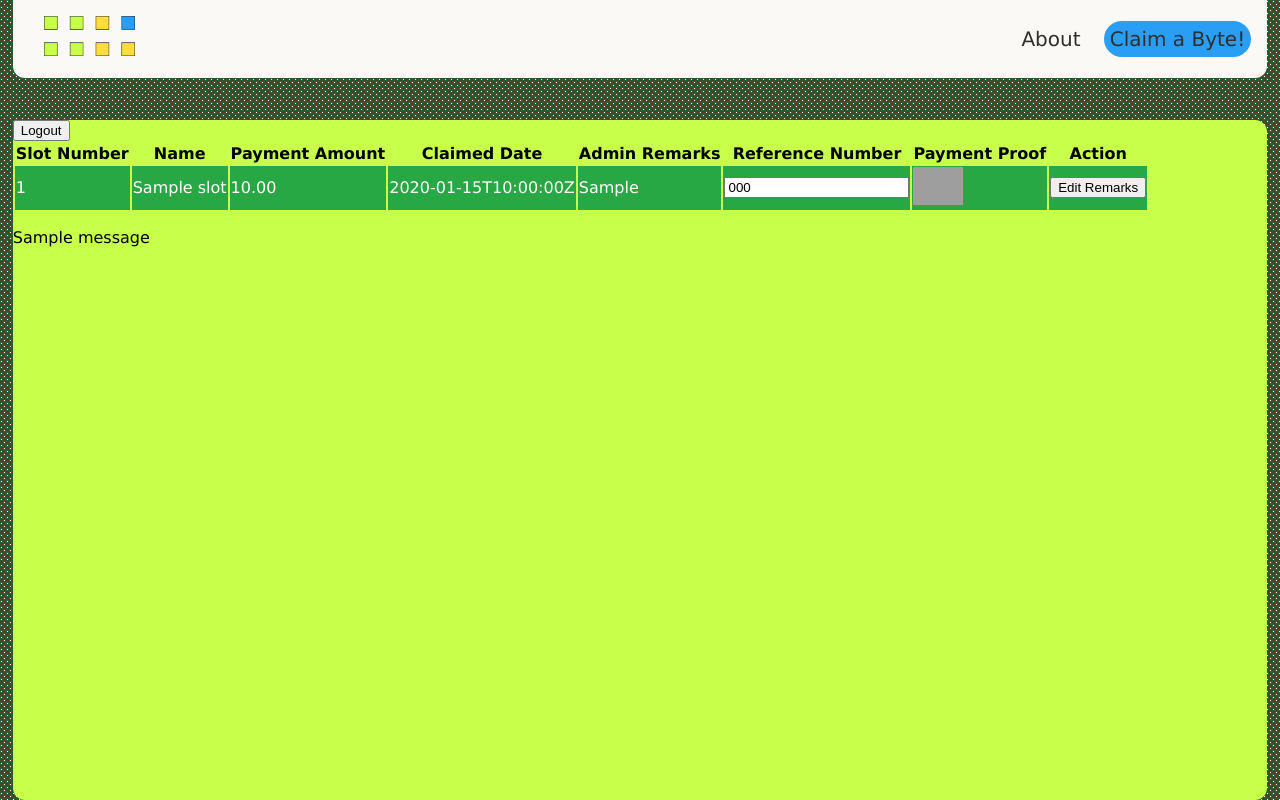
After one commit to drewmtv/byteoflegacy, a Django app: page /mobile-admin/dashboard/ in a window 1280 px wide. The commit adds this page. Run offline with Django 5.2, Linux system fonts and the light colour scheme; a user stored in the database is signed in; tables that the repository leaves empty hold one stand-in row (values such as "Sample post"); one stand-in notice (Sample message) is shown; grey boxes are pictures that could not be loaded.

Commit message:
Forgot to Migrate 🥹

```diff
--- a/legacy/helpers.py
+++ b/legacy/helpers.py
@@ -14,7 +14,7 @@ def get_all_slots_with_status():
 
     for i in range(1, total_slots + 1):
         # Pricing logic
-        if 1 <= i <= 10:
+        if 1 <= i <= 20:
             price = 100
         elif i % 69 == 0:
             price = 1
--- a/legacy/static/legacy/styles/main_style.css
+++ b/legacy/static/legacy/styles/main_style.css
@@ -17,7 +17,7 @@ a {
 }
 
 .bol-container {
-  width: 75%;
+  width: 98%;
   margin: auto;
 
 }
@@ -461,15 +493,30 @@ a {
   background-color: #e0f0ff;
   color: #0366d6;
 }
+
 .alert.success {
   background-color: #e6ffed;
   color: #1a7f37;
 }
+
 .alert.warning {
   background-color: #fff4d1;
   color: #b36b00;
 }
+
 .alert.error {
   background-color: #ffe4e4;
   color: #b00020;
 }
+
+/* # Slot Verificator */
+
+/* Style for verified slots */
+.bol-slot-verified {
+    background-color: #28a745;  /* Green color for verified slots */
+    color: white;
+}
+
+.bol-slot-verified td {
+    color: white;  /* Ensure the text stays white */
+}
--- /dev/null
+++ b/legacy/templates/legacy/mobile-admin/mobile-admin-dashboard.html
@@ -0,0 +1,156 @@
+{% extends 'legacy/layout.html' %}
+
+{% block extra_heads %}
+<script src="https://code.jquery.com/jquery-3.6.0.min.js"></script>
+{% endblock %}
+
+{% block title %}
+Admin Dashboard | Bytes of Legacy
+{% endblock %}
+
+{% block content %}
+<!-- Logout form -->
+<form method="POST" action="{% url 'legacy:mobile-admin-logout' %}">
+    {% csrf_token %}
+    <button type="submit">Logout</button>
+</form>
+
+<!-- Slot Table -->
+<table id="slots-table" class="admin-dashboard">
+    <thead>
+        <tr>
+            <th>Slot Number</th>
+            <th>Name</th>
+            <th>Payment Amount</th>
+            <th>Claimed Date</th>
+            <th>Admin Remarks</th>
+            <th>Reference Number</th>
+            <th>Payment Proof</th>
+            <th>Action</th>
+        </tr>
+    </thead>
+    <tbody id="slots-container"></tbody>
+</table>
+
+<!-- Messages -->
+{% if messages %}
+<div class="messages">
+    {% for message in messages %}
+        <p>{{ message }}</p>
+    {% endfor %}
+</div>
+{% endif %}
+
+<!-- Admin Remarks Modal -->
+<div id="admin-remarks-modal" class="modal" style="display:none;">
+    <div class="modal-content">
+        <span class="close">&times;</span>
+        <h2>Update Admin Remarks</h2>
+        <form id="admin-remarks-form">
+            <textarea name="admin_remarks" id="admin_remarks" rows="4" cols="50"></textarea><br>
+            <button type="submit">Save Remarks</button>
+        </form>
+    </div>
+</div>
+
+<script type="text/javascript">
+    let selectedSlotId = null;
+
+    function fetchUpdatedSlots() {
+        $.ajax({
+            url: '{% url "legacy:get_updated_slots" %}',
+            method: 'GET',
+            success: function(response) {
+                $('#slots-container').empty();
+
+                response.slots.forEach(function(slot) {
+                    const verifiedClass = slot.verified ? 'bol-slot-verified' : '';
+
+                    const proofUrl = slot.payment_proof_path
+                        ? `{% url 'legacy:fetch_proof_image' 'REPLACE_ME' %}`.replace('REPLACE_ME', encodeURIComponent(slot.payment_proof_path))
+                        : '/static/default-placeholder.png';
+
+                    $('#slots-container').append(`
+                        <tr class="${verifiedClass}">
+                            <td>${slot.slot_number}</td>
+                            <td>${slot.name}</td>
+                            <td>${slot.payment_amount}</td>
+                            <td>${slot.claimed_date || 'Not Claimed'}</td>
+                            <td>${slot.admin_remarks || 'N/A'}</td>
+                            <td><input type="text" name="reference_number" id="reference_number_${slot.id}" placeholder="Enter Reference Number" value="${slot.payment_reference_number || ''}" /></td>
+                            <td>
+                                <img src="${proofUrl}" class="payment-proof-thumbnail" data-full-image="${proofUrl}" alt="Payment Proof" width="50" />
+                            </td>
+                            <td>
+                                <button class="edit-remarks-btn" data-slot-id="${slot.id}" data-slot-remarks="${slot.admin_remarks || ''}">Edit Remarks</button>
+                            </td>
+                        </tr>
+                    `);
+                });
+
+                // Attach button handlers
+                $('.edit-remarks-btn').click(function() {
+                    selectedSlotId = $(this).data('slot-id');
+                    const remarks = $(this).data('slot-remarks') || '';
+                    $('#admin_remarks').val(remarks);
+                    $('#admin-remarks-modal').show();
+                });
+
+                $('.payment-proof-thumbnail').click(function() {
+                    const fullImage = $(this).data('full-image');
+                    openImageModal(fullImage);
+                });
+            },
+            error: function() {
+                alert('Error fetching slots.');
+            }
+        });
+    }
+
+    $('#admin-remarks-modal .close').click(function() {
+        $('#admin-remarks-modal').hide();
+    });
+
+    $('#admin-remarks-form').submit(function(e) {
+        e.preventDefault();
+        const remarks = $('#admin_remarks').val();
+
+        $.ajax({
+            url: '{% url "legacy:update_admin_remarks" %}',
+            method: 'POST',
+            data: {
+                csrfmiddlewaretoken: '{{ csrf_token }}',
+                slot_id: selectedSlotId,
+                admin_remarks: remarks,
+            },
+            success: function() {
+                alert('Remarks updated.');
+                $('#admin-remarks-modal').hide();
+                fetchUpdatedSlots();
+            },
+            error: function() {
+                alert('Failed to update remarks.');
+            }
+        });
+    });
+
+    function openImageModal(imageUrl) {
+        const modal = document.createElement('div');
+        modal.className = 'image-modal';
+        modal.innerHTML = `
+            <div class="modal-content">
+                <span class="close">&times;</span>
+                <img src="${imageUrl}" alt="Payment Proof" style="width: 100%;" />
+            </div>
+        `;
+        document.body.appendChild(modal);
+
+        modal.querySelector('.close').onclick = function() {
+            document.body.removeChild(modal);
+        };
+    }
+
+    setInterval(fetchUpdatedSlots, 5000);
+    fetchUpdatedSlots();
+</script>
+{% endblock %}
--- a/legacy/urls.py
+++ b/legacy/urls.py
@@ -17,7 +17,12 @@ urlpatterns = [
     path('claim/', views.claim_byte, name='claim'),
     path('claim/<int:slot>/', views.claim_byte, name='claim'),
     path('success/', views.claim_success, name='success'),
-    # path('404/', page_not_found),
+    path('mobile-admin/', views.mobile_admin, name='mobile-admin-login'),
+    path('mobile-admin/dashboard/', views.mobile_admin_dashboard, name='mobile-admin-dashboard'),
+    path('mobile-admin/logout/', views.mobile_admin_logout, name='mobile-admin-logout'),
+    path('ajax/get-updated-slots/', views.get_updated_slots, name='get_updated_slots'),
+    path('update-admin-remarks/', views.update_admin_remarks, name='update_admin_remarks'),
+    path('admin/proof/<path:image_path>/', views.fetch_proof_image, name='fetch_proof_image'),
 ]
 
 if settings.DEBUG:
--- a/legacy/views.py
+++ b/legacy/views.py
@@ -5,12 +5,24 @@ from django.core.paginator import Paginator
 from django.http import JsonResponse
 from django.core.cache import cache
 from django.http import HttpResponseRedirect
+from urllib.parse import unquote # from django.utils.http import urlunquote REPLACED //
+
+
+# Authentication
+from django.contrib.auth import authenticate, login, logout
+from django.contrib.auth.decorators import login_required
+from django.views.decorators.csrf import csrf_exempt
 
 from .models import Slot
 from .forms import SlotForm
 from .utils import upload_to_supabase_media, upload_to_supabase_confidential
 from .helpers import get_all_slots_with_status  # assuming you have this utility
 from .validators import validate_image_file
+
+import os
+import environ
+
+env = environ.Env()
 
 # Homepage – shows the mosaic wall
 def index(request):
@@ -121,6 +133,103 @@ def claim_byte(request, slot=None):
 def claim_success(request):
     return render(request, "legacy/claim_success.html")
 
+# Mobile Admin Login View
+def mobile_admin(request):
+    if request.method == 'POST':
+        username = request.POST['username']
+        password = request.POST['password']
+
+        # Authenticate the user
+        user = authenticate(request, username=username, password=password)
+
+        if user is not None:
+            login(request, user)  # Log the user in
+            return redirect('legacy:mobile-admin-dashboard')  # Redirect to dashboard
+        else:
+            messages.error(request, "Invalid credentials.")  # Show error message if credentials are wrong
+
+    return render(request, 'legacy/mobile-admin/mobile-admin-login.html')  # Render login page if GET request
+
+# Mobile Logout View
+def mobile_admin_logout(request):
+    logout(request)
+    return redirect('legacy:mobile-admin-login')  # Redirect to login page
+
+# Mobile Admin Dashboard View (Protected by Login)
+@login_required(login_url='legacy:mobile-admin-login')  # Redirect to login if not logged in
+def mobile_admin_dashboard(request):
+    # Your logic for rendering the admin dashboard
+    return render(request, 'legacy/mobile-admin/mobile-admin-dashboard.html')
+
+@csrf_exempt
+def update_admin_remarks(request):
+    if request.method == 'POST':
+        slot_id = request.POST.get('slot_id')
+        admin_remarks = request.POST.get('admin_remarks')
+        reference_number = request.POST.get('reference_number', '')  # New field for reference number
+
+        # Get the Slot object
+        slot = Slot.objects.get(id=slot_id)
+
+        # Update the admin remarks and reference number
+        slot.admin_remarks = admin_remarks
+        slot.payment_reference_number = reference_number
+        slot.save()
+
+        return JsonResponse({'status': 'success'})
+
+    return JsonResponse({'status': 'fail'})
+
+def get_updated_slots(request):
+    # Retrieve all slots or filter them based on your logic
+    slots = Slot.objects.all().values(
+        'id',  # Add ID to identify each slot in the front end
+        'slot_number',
+        'name',
+        'payment_amount',
+        'verified',
+        'payment_proof',
+        'claimed_date',
+        'admin_remarks',
+        'payment_reference_number'  # Add the reference number to the response
+    )
+
+    # Return the slot data as JSON
+    return JsonResponse({'slots': list(slots)})
+
+def is_admin(user):
+    return user.is_authenticated and user.is_staff
+
+@login_required(login_url='legacy:mobile-admin-login')
+def fetch_proof_image(request, image_path):
+    """
+    Securely fetch a private Supabase image for admins only.
+    """
+    SUPABASE_URL = os.environ.get('Supabase_URL')
+    SUPABASE_KEY = os.environ.get('Supabase_SERVICE_KEY')
+    SUPABASE_BUCKET = os.environ.get('Supabase_STORAGE_BUCKET_CONFIDENTIAL')
+
+    # Decode URL encoding if passed in path
+    image_path = unquote(image_path)
+
+    # Prevent path traversal
+    if '..' in image_path or image_path.startswith('/'):
+        raise Http404("Invalid path.")
+
+    file_url = f"{SUPABASE_URL}/storage/v1/object/{SUPABASE_BUCKET}/{image_path}"
+
+    headers = {
+        "Authorization": f"Bearer {SUPABASE_KEY}"
+    }
+
+    response = requests.get(file_url, headers=headers)
+
+    if response.status_code == 200:
+        content_type = response.headers.get("Content-Type", "application/octet-stream")
+        return HttpResponse(response.content, content_type=content_type)
+    else:
+        raise Http404("Image not found or access denied.")
+
 def page_not_found(request, exception):
     # Redirect to the homepage or any other page
     return HttpResponseRedirect('/')
```
Also changed, not shown: other parts of legacy/static/legacy/styles/main_style.css (+43 -11 lines), byte_of_legacy/settings.py (+7 -7 lines), legacy/models.py (+4 -3 lines), legacy/templates/legacy/index.html (+10 -9 lines), legacy/templates/legacy/mobile-admin/mobile-admin-login.html (added, +28 -0 lines), legacy/utils.py (+14 -14 lines), legacy/templates/legacy/mobile_admin.html (deleted).
